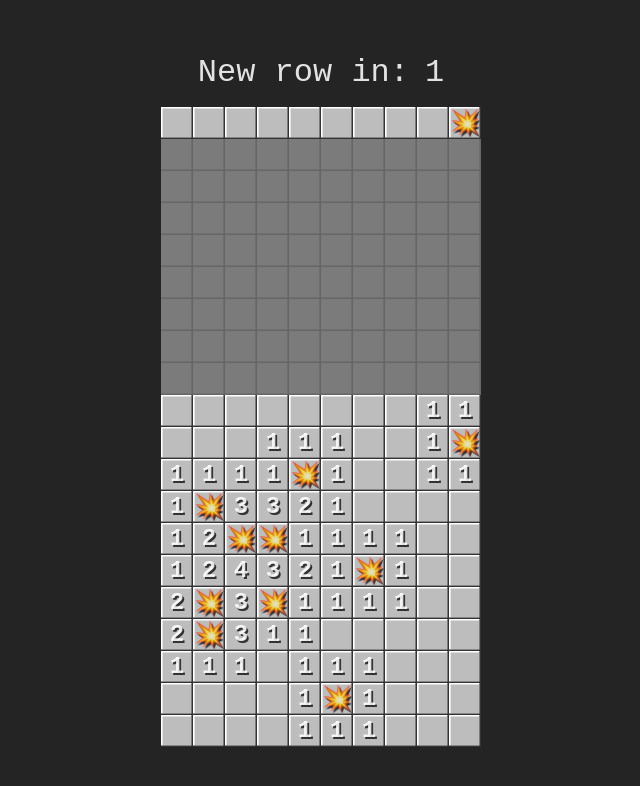
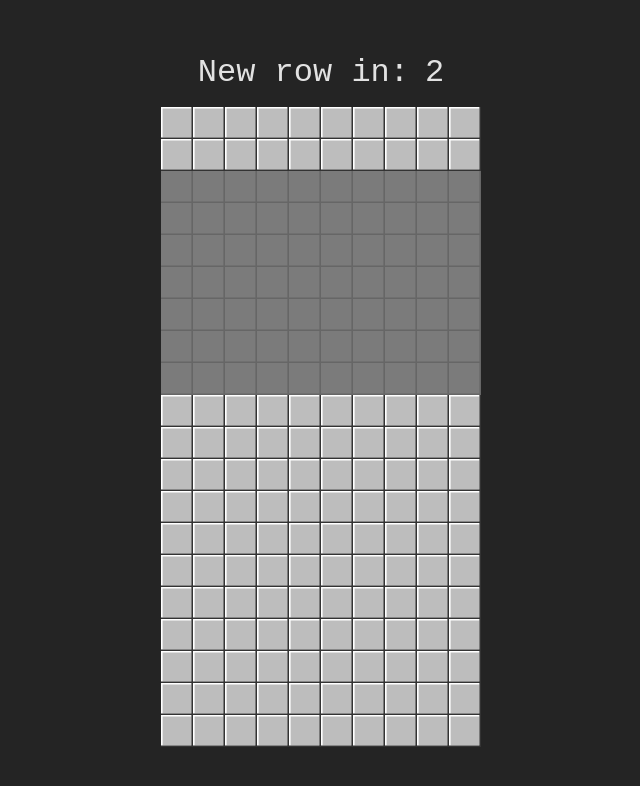
Before and after one commit to onsubmit/minesweeper-app, a React (Vite) app: page / in a window 1280 px wide. Shown: the top 786 px of the page, without its empty margins (319-959 px from the left). Built offline with nearby package versions, Linux system fonts and the light colour scheme.

Commit message:
Fix some bus in row replacement

```diff
--- a/src/cell.ts
+++ b/src/cell.ts
@@ -5,6 +5,7 @@ const BOMB_VALUE = -1;
 type CellCreationOptions = Partial<{
   isReserved: boolean;
   isLocked: boolean;
+  isVisible: boolean;
 }>;
 
 export default class Cell {
@@ -20,10 +21,10 @@ export default class Cell {
   private constructor(
     value: number | null,
     coordinate: Coordinate,
-    options: CellCreationOptions = { isReserved: false, isLocked: false }
+    options: CellCreationOptions = { isReserved: false, isLocked: false, isVisible: false }
   ) {
     this._value = value;
-    this._isVisible = false;
+    this._isVisible = options.isVisible ?? false;
     this._isFlagged = false;
     this._isReserved = options.isReserved ?? false;
     this._isLocked = options.isLocked ?? false;
@@ -34,6 +35,8 @@ export default class Cell {
   static createNonBombCell = (value: number, coordinate: Coordinate) => new Cell(value, coordinate);
   static createBombCell = (coordinate: Coordinate, options: CellCreationOptions) =>
     new Cell(BOMB_VALUE, coordinate, options);
+  static createZeroCell = (coordinate: Coordinate, options: CellCreationOptions) =>
+    new Cell(0, coordinate, options);
   static createUnknownCell = (coordinate: Coordinate, options: CellCreationOptions) =>
     new Cell(null, coordinate, options);
 
@@ -87,13 +90,9 @@ export default class Cell {
       return '🚩';
     }
 
-    // if (!this.isVisible) {
-    //   return '';
-    // }
-
-    // if (this.isLocked) {
-    //   return '🔒';
-    // }
+    if (!this.isVisible) {
+      return '';
+    }
 
     if (this.isReserved) {
       return '';
--- a/src/components/MineField.tsx
+++ b/src/components/MineField.tsx
@@ -22,7 +22,10 @@ export default function MineField({ mines, newRowCount }: MineFieldProps) {
       return;
     }
 
-    mines.addNewRow();
+    if (!mines.tryAddNewRow()) {
+      endGame();
+    }
+
     setGrid((_) => mines.grid.map((row) => row.map((cell) => cell)));
     // eslint-disable-next-line react-hooks/exhaustive-deps -- Only react when newRowCount updates
   }, [newRowCount]);
@@ -64,25 +67,13 @@ export default function MineField({ mines, newRowCount }: MineFieldProps) {
 
           if (cell.isBomb) {
             removeClearedRows = false;
-            setGameState('ended');
-            mines.bombs.forEach((c) => reveal(c, { revealFlaggedCells: true }));
+            endGame();
           }
         }
 
         if (removeClearedRows) {
-          const numClearedRows = mines.removeClearedRows();
-
-          // In newly added rows, reveal the zeros that border already visible zeros.
-          if (numClearedRows > 0) {
-            for (let column = 0; column < mines.columns; column++) {
-              const cell = mines.getCell({ row: numClearedRows - 1, column });
-              if (
-                cell.value === 0 &&
-                mines.getCellBorder(cell).some((c) => c.isVisible && c.value === 0)
-              ) {
-                reveal(cell, { revealFlaggedCells: true });
-              }
-            }
+          if (!mines.removeClearedRows()) {
+            alert('game over');
           }
         }
 
@@ -110,6 +101,11 @@ export default function MineField({ mines, newRowCount }: MineFieldProps) {
     }
   };
 
+  const endGame = () => {
+    setGameState('ended');
+    mines.bombs.forEach((c) => reveal(c, { revealFlaggedCells: true }));
+  };
+
   return (
     <table className={styles.mineField} cellSpacing="0" cellPadding="0">
       <tbody>
--- a/src/mineGrid.ts
+++ b/src/mineGrid.ts
@@ -117,7 +117,7 @@ export default class MineGrid {
     return cells;
   };
 
-  addNewRow = () => {
+  tryAddNewRow = (): boolean => {
     const newRow = Array.from({ length: this.columns }, (_, column) =>
       Math.random() < this._bombChance
         ? Cell.createBombCell({ row: 0, column }, { isLocked: true })
@@ -130,16 +130,17 @@ export default class MineGrid {
     );
 
     if (reservedRows.length === 0) {
-      alert('game over');
-      return;
+      return false;
     }
 
     this._grid.splice(reservedRows.at(-1)!, 1);
     this.grid.unshift(newRow);
     this._determineCellValues();
+    return true;
   };
 
-  removeClearedRows = (): number => {
+  removeClearedRows = (): boolean => {
+    // Determine which rows can be removed.
     const rowsToRemove: number[] = [];
     for (let row = 0; row < this.rows; row++) {
       const gridRow = this._getRowOrThrow(row);
@@ -154,24 +155,41 @@ export default class MineGrid {
       }
     }
 
+    if (rowsToRemove.length === 0) {
+      return true;
+    }
+
+    // Leading empty rows are exempt.
+    while (this._grid[rowsToRemove[0]]?.every((cell) => cell.value === 0)) {
+      rowsToRemove.splice(0, 1);
+    }
+
     const numClearedRows = rowsToRemove.length;
     if (numClearedRows === 0) {
-      return 0;
+      return true;
     }
 
+    // Remove those rows.
     for (let r = numClearedRows - 1; r >= 0; r--) {
       this._grid.splice(rowsToRemove[r]!, 1);
     }
 
-    for (let row = numClearedRows - 1; row >= 0; row--) {
+    // Insert new, empty rows at the beginning.
+    for (let row = 0; row < numClearedRows; row++) {
+      const insertionRow = this._getRowForInsertion();
+      if (insertionRow < 0) {
+        return false;
+      }
+
       const newRow = Array.from({ length: this.columns }, (_, column) =>
-        Cell.createUnknownCell({ row, column }, { isReserved: true })
+        Cell.createZeroCell({ row: insertionRow, column }, { isVisible: true })
       );
 
-      this._grid.unshift(newRow);
+      this._grid.splice(insertionRow, 0, newRow);
     }
 
-    for (let row = numClearedRows; row < this.rows; row++) {
+    // Recalculate the row numbers.
+    for (let row = 0; row < this.rows; row++) {
       for (let column = 0; column < this.columns; column++) {
         const cell = this.getCell({ row, column });
         cell.coordinate.row = row;
@@ -179,7 +197,7 @@ export default class MineGrid {
     }
 
     this._determineCellValues();
-    return numClearedRows;
+    return true;
   };
 
   tryMoveBombCellElsewhere = (cell: Cell): void => {
@@ -253,6 +271,22 @@ export default class MineGrid {
     return gridRow;
   };
 
+  private _getRowForInsertion = (): number => {
+    const clearRows = this._grid.reduce<number[]>(
+      (acc, row, rowIndex) =>
+        row.every((cell) => (cell.isVisible || cell.isReserved) && cell.value === 0)
+          ? [...acc, rowIndex]
+          : acc,
+      []
+    );
+
+    if (clearRows.length === 0) {
+      return -1;
+    }
+
+    return clearRows.at(-1)! + 1;
+  };
+
   private _determineCellValues = () => {
     for (let row = 0; row < this.rows; row++) {
       for (let column = 0; column < this.columns; column++) {
```
